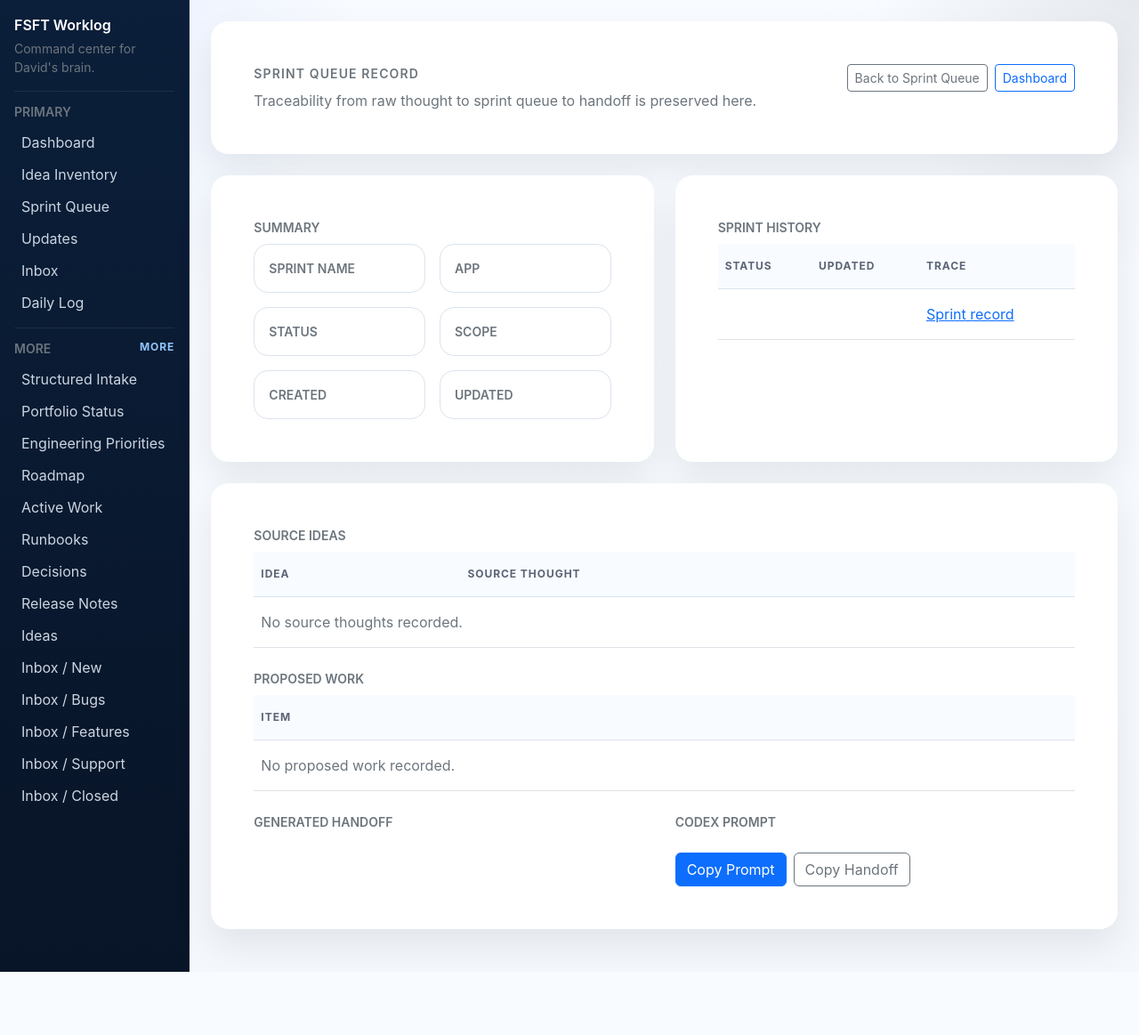
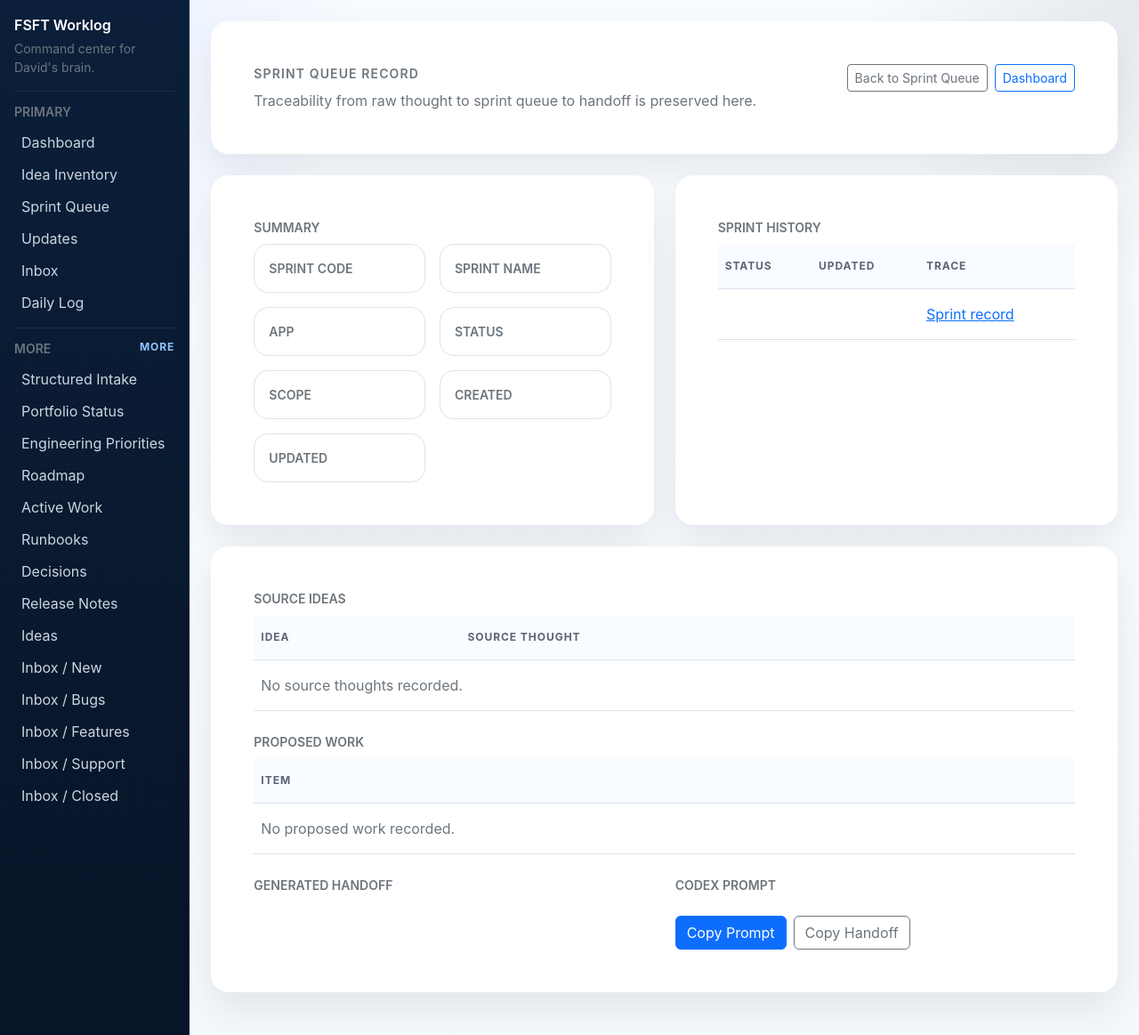
Before and after one commit to fourseasonsft/worklog-viewer, a Flask app: template templates/sprint_detail.html in a window 1280 px wide. Shown: the whole page at 89% size. Before the commit the page ends 1092 px from the top, so only its background shows below. Run offline with Flask 3, Linux system fonts and the light colour scheme; the template is opened without the code that fills it, so the values that code supplies are empty; some libraries are stand-ins or nearby versions.

Commit message:
Add sprint codes to generated sprints

```diff
--- a/app.py
+++ b/app.py
@@ -71,6 +71,17 @@ APP_FILTERS = {
     "worklog": "Worklog",
 }
 APP_ORDER = ["Core", "Unity", "IMS", "CY Storage", "Dispatch", "Parking", "Hiring", "Worklog", "Other"]
+SPRINT_CODE_PREFIXES = {
+    "core": "CORE",
+    "unity": "UNITY",
+    "ims": "IMS",
+    "cy-storage": "CY",
+    "dispatch": "DISPATCH",
+    "parking": "PARKING",
+    "hiring": "HIRING",
+    "worklog": "WL",
+    "other": "OTHER",
+}
 INBOX_TYPES = {
     "all",
     "new",
@@ -702,9 +713,63 @@ def _sprint_id_prefix() -> str:
     return datetime.now(timezone.utc).strftime("%Y%m%d%H%M%S")
 
 
+def _sprint_code_prefix(app_product: str) -> str:
+    return SPRINT_CODE_PREFIXES.get(_normalize_app_filter(app_product), "OTHER")
+
+
+def _sprint_code_date() -> str:
+    return datetime.now(timezone.utc).strftime("%Y%m%d")
+
+
+def _existing_sprint_codes() -> set[str]:
+    codes = set()
+    for record in _sprint_records():
+        code = str(record.get("sprint_code") or "").strip().upper()
+        if code:
+            codes.add(code)
+    return codes
+
+
+def _generate_sprint_code(app_product: str, reserved_codes: set[str] | None = None) -> str:
+    prefix = _sprint_code_prefix(app_product)
+    date_stamp = _sprint_code_date()
+    existing = _existing_sprint_codes()
+    if reserved_codes:
+        existing = existing.union({code.upper() for code in reserved_codes})
+    for sequence in range(1, 1000):
+        code = f"{prefix}-SPRINT-{date_stamp}-{sequence:03d}"
+        if code not in existing:
+            return code
+    raise ValueError("Unable to generate a unique sprint code.")
+
+
+def _sprint_code_from_record(record: dict[str, object]) -> str:
+    code = str(record.get("sprint_code") or record.get("sprint_id") or "").strip().upper()
+    if code.startswith("SP-"):
+        code = code[3:]
+    return code
+
+
+def _update_sprint_record_text(path: Path, updates: dict[str, str]) -> None:
+    text = path.read_text(encoding="utf-8")
+    for key, value in updates.items():
+        pattern = rf"^- {re.escape(key)}: .*?$"
+        replacement = f"- {key}: {value}"
+        if re.search(pattern, text, flags=re.M):
+            text = re.sub(pattern, replacement, text, flags=re.M)
+        else:
+            insert_at = text.find("\n\n")
+            if insert_at == -1:
+                text += f"\n- {key}: {value}\n"
+            else:
+                text = text[: insert_at + 2] + f"- {key}: {value}\n" + text[insert_at + 2 :]
+    path.write_text(text, encoding="utf-8")
+
+
 def _write_sprint_record(group: dict[str, object], status: str = "approved") -> Path:
     _ensure_sprint_dirs()
     sprint_id = str(group.get("sprint_id") or f"sp-{_sprint_id_prefix()}")
+    sprint_code = str(group.get("sprint_code") or _generate_sprint_code(str(group.get("app_product") or "Other")))
     title = str(group.get("sprint_group_name") or "Sprint")
     path = _sprint_record_path(status, sprint_id, title)
     source_thoughts = [str(item) for item in group.get("source_thoughts", [])]
@@ -716,6 +781,7 @@ def _write_sprint_record(group: dict[str, object], status: str = "approved") ->
             f"# Sprint Queue Record: {title}",
             "",
             f"- sprint_id: {sprint_id}",
+            f"- sprint_code: {sprint_code}",
             f"- app_product: {app_product}",
             f"- status: {status}",
             f"- scope: {group.get('scope') or 'Small'}",
@@ -738,6 +804,9 @@ def _write_sprint_record(group: dict[str, object], status: str = "approved") ->
             "",
             "## Codex/ChatGPT Starting Prompt",
             str(group.get("starting_prompt") or ""),
+            "",
+            "## Completion Requirement",
+            f"When this sprint is complete, update Worklog using Sprint Code {sprint_code}.",
             "",
         ]
     )
@@ -774,6 +843,7 @@ def _parse_sprint_record(path: Path) -> dict[str, object]:
             handoff_markdown = handoff_file.read_text(encoding="utf-8")
     return {
         "id": sprint_id,
+        "sprint_code": meta.get("sprint_code") or sprint_id.upper(),
         "title": title,
         "app_product": app_product,
         "status": status.title(),
@@ -790,6 +860,7 @@ def _parse_sprint_record(path: Path) -> dict[str, object]:
         "handoff_markdown": handoff_markdown,
         "raw_html": _render_markdown(text),
         "starting_prompt": meta.get("starting_prompt") or _extract_section_text(text, "Codex/ChatGPT Starting Prompt"),
+        "completion_requirement": meta.get("completion requirement") or _extract_section_text(text, "Completion Requirement"),
     }
 
 
@@ -1018,9 +1089,27 @@ def _update_sprint_record(record_path: Path, status: str) -> Path:
     return new_path
 
 
+def _append_sprint_completion_notes(record_path: Path, notes: str) -> Path:
+    text = record_path.read_text(encoding="utf-8")
+    if "## Completion Notes" not in text:
+        text += "\n## Completion Notes\n"
+    text += f"\n{notes.strip()}\n"
+    text = re.sub(r"^- updated_at: .*?$", f"- updated_at: {datetime.now(timezone.utc).isoformat()}", text, flags=re.M)
+    record_path.write_text(text, encoding="utf-8")
+    return record_path
+
+
 def _sprint_record_by_id(sprint_id: str) -> dict[str, object] | None:
     for record in _sprint_records():
         if record.get("id") == sprint_id:
+            return record
+    return None
+
+
+def _sprint_record_by_code(sprint_code: str) -> dict[str, object] | None:
+    sprint_code = sprint_code.strip().upper()
+    for record in _sprint_records():
+        if str(record.get("sprint_code") or "").strip().upper() == sprint_code:
             return record
     return None
 
@@ -1289,11 +1378,13 @@ def _sprint_group_priority(thoughts: list[dict[str, str]]) -> str:
     return "Low"
 
 
-def _build_codex_prompt(app_name: str, sprint_name: str, thoughts: list[dict[str, str]]) -> str:
+def _build_codex_prompt(app_name: str, sprint_name: str, thoughts: list[dict[str, str]], sprint_code: str = "") -> str:
     source_titles = ", ".join(thought.get("title") or thought.get("path") or "Thought" for thought in thoughts[:5])
     return (
         f"Start a focused implementation conversation for {app_name}. "
         f"Work on the sprint group '{sprint_name}'. "
+        f"Sprint Code: {sprint_code or 'TBD'}. "
+        "Completion Requirement: At the end of this sprint, update the matching Sprint Queue record by Sprint Code. Do not leave the sprint status stale. "
         f"Source ideas: {source_titles}. "
         "Keep the scope small, preserve existing behavior, and return a concise plan before editing files."
     )
@@ -1301,6 +1392,7 @@ def _build_codex_prompt(app_name: str, sprint_name: str, thoughts: list[dict[str
 
 def _build_handoff_markdown(app_name: str, sprint_name: str, thoughts: list[dict[str, str]], group: dict[str, object]) -> str:
     purpose = group.get("purpose") or f"Turn {app_name} raw ideas into a focused sprint-sized implementation conversation."
+    sprint_code = str(group.get("sprint_code") or (thoughts[0].get("sprint_code") if thoughts else "") or "TBD").strip()
     proposed_work = []
     for thought in thoughts[:5]:
         text = thought.get("raw_text", "").strip().splitlines()[0][:140] if thought.get("raw_text") else thought.get("title") or "Thought"
@@ -1310,6 +1402,9 @@ def _build_handoff_markdown(app_name: str, sprint_name: str, thoughts: list[dict
         [
             f"# Sprint Handoff: {sprint_name}",
             "",
+            "## Sprint Code",
+            sprint_code,
+            "",
             f"## App/Product",
             app_name,
             "",
@@ -1328,8 +1423,11 @@ def _build_handoff_markdown(app_name: str, sprint_name: str, thoughts: list[dict
             "## Recommended First Step",
             str(group.get("recommended_first_step") or "Open the source ideas, confirm the smallest common implementation slice, and outline the first chat response."),
             "",
+            "## Completion Requirement",
+            f"When this sprint is complete, update Worklog using Sprint Code {sprint_code}.",
+            "",
             "## Codex/ChatGPT Starting Prompt",
-            str(group.get("starting_prompt") or _build_codex_prompt(app_name, sprint_name, thoughts)),
+            str(group.get("starting_prompt") or _build_codex_prompt(app_name, sprint_name, thoughts, sprint_code)),
             "",
         ]
     )
@@ -1361,6 +1459,7 @@ def _group_thoughts_for_sprints(items: list[dict[str, str]]) -> dict[str, object
 
     app_groups = []
     sprint_groups = []
+    reserved_codes = set(_existing_sprint_codes())
     for app_name in APP_ORDER:
         thoughts = grouped.get(app_name, [])
         if not thoughts:
@@ -1391,6 +1490,8 @@ def _group_thoughts_for_sprints(items: list[dict[str, str]]) -> dict[str, object
 
         for cluster_name, cluster_thoughts in by_cluster.items():
             sprint_name = _sprint_group_name(app_name, cluster_thoughts)
+            sprint_code = _generate_sprint_code(app_name, reserved_codes)
+            reserved_codes.add(sprint_code)
             proposed_type = _sprint_group_type(cluster_thoughts)
             feasibility = _sprint_group_feasibility(cluster_thoughts)
             priority = _sprint_group_priority(cluster_thoughts)
@@ -1401,6 +1502,7 @@ def _group_thoughts_for_sprints(items: list[dict[str, str]]) -> dict[str, object
             )
             group = {
                 "app_product": app_name,
+                "sprint_code": sprint_code,
                 "sprint_group_name": sprint_name,
                 "ideas_included": len(cluster_thoughts),
                 "proposed_type": proposed_type,
@@ -1415,17 +1517,21 @@ def _group_thoughts_for_sprints(items: list[dict[str, str]]) -> dict[str, object
                 ],
                 "scope": _sprint_group_scope(cluster_thoughts),
                 "purpose": f"Turn {app_name} ideas into a focused {cluster_name} sprint.",
-                "starting_prompt": _build_codex_prompt(app_name, sprint_name, cluster_thoughts),
+                "starting_prompt": "",
                 "thoughts": cluster_thoughts,
             }
+            group["starting_prompt"] = _build_codex_prompt(app_name, sprint_name, cluster_thoughts, sprint_code)
             sprint_groups.append(group)
 
     if not sprint_groups:
         thought = active_items[0]
         sprint_name = _sprint_group_name(thought["ai_inferred_app"], [thought])
+        sprint_code = _generate_sprint_code(thought["ai_inferred_app"], reserved_codes)
+        reserved_codes.add(sprint_code)
         sprint_groups.append(
             {
                 "app_product": thought["ai_inferred_app"],
+                "sprint_code": sprint_code,
                 "sprint_group_name": sprint_name,
                 "ideas_included": 1,
                 "proposed_type": _sprint_group_type([thought]),
@@ -1436,7 +1542,7 @@ def _group_thoughts_for_sprints(items: list[dict[str, str]]) -> dict[str, object
                 "proposed_work": [thought.get("raw_text", "").strip().splitlines()[0][:160]] if thought.get("raw_text") else [],
                 "scope": "Small",
                 "purpose": f"Turn {thought['ai_inferred_app']} ideas into a focused sprint.",
-                "starting_prompt": _build_codex_prompt(thought["ai_inferred_app"], sprint_name, [thought]),
+                "starting_prompt": _build_codex_prompt(thought["ai_inferred_app"], sprint_name, [thought], sprint_code),
                 "thoughts": [thought],
             }
         )
@@ -2007,6 +2113,40 @@ def sprint_action(sprint_id: str):
     else:
         abort(400)
     return redirect(url_for("sprint_detail", sprint_id=sprint_id))
+
+
+@app.route("/sprints/code/<sprint_code>", methods=["GET"])
+@_require_worklog_session
+def sprint_detail_by_code(sprint_code: str):
+    record = _sprint_record_by_code(sprint_code)
+    if not record:
+        abort(404)
+    return redirect(url_for("sprint_detail", sprint_id=record["id"]))
+
+
+@app.route("/sprints/code/<sprint_code>/action", methods=["POST"])
+@_require_worklog_session
+def sprint_action_by_code(sprint_code: str):
+    record = _sprint_record_by_code(sprint_code)
+    if not record:
+        abort(404)
+    confirmation = (request.form.get("confirm") or "").strip().lower()
+    if confirmation != "yes":
+        return {"ok": False, "error": "Confirmation required to update sprint status by code."}, 400
+    action = (request.form.get("action") or "").strip().lower()
+    record_path = WORKLOG_ROOT / str(record["path"])
+    if action == "start":
+        record_path = _update_sprint_record(record_path, "active")
+    elif action == "complete":
+        record_path = _update_sprint_record(record_path, "completed")
+    elif action == "ship":
+        record_path = _update_sprint_record(record_path, "shipped")
+    else:
+        abort(400)
+    notes = (request.form.get("completion_notes") or "").strip()
+    if notes:
+        _append_sprint_completion_notes(record_path, notes)
+    return redirect(url_for("sprint_detail", sprint_id=record["id"]))
 
 
 @app.route("/api/assistant/thoughts")
--- a/templates/sprint_detail.html
+++ b/templates/sprint_detail.html
@@ -22,6 +22,7 @@
       <div class="card-body p-4 p-xl-5">
         <div class="text-uppercase text-secondary small fw-semibold mb-2">Summary</div>
         <div class="row g-3">
+          <div class="col-12 col-md-6"><div class="priority-card"><div class="text-secondary small text-uppercase fw-semibold">Sprint Code</div><div class="fw-semibold">{{ record.sprint_code }}</div></div></div>
           <div class="col-12 col-md-6"><div class="priority-card"><div class="text-secondary small text-uppercase fw-semibold">Sprint Name</div><div class="fw-semibold">{{ record.title }}</div></div></div>
           <div class="col-12 col-md-6"><div class="priority-card"><div class="text-secondary small text-uppercase fw-semibold">App</div><div class="fw-semibold">{{ record.app_product }}</div></div></div>
           <div class="col-12 col-md-6"><div class="priority-card"><div class="text-secondary small text-uppercase fw-semibold">Status</div><div class="fw-semibold">{{ record.status }}</div></div></div>
@@ -111,6 +112,7 @@
           <div class="col-12 col-xl-6">
             <div class="text-uppercase text-secondary small fw-semibold mb-2">Codex Prompt</div>
             <pre class="assistant-pre" id="prompt-copy">{{ record.starting_prompt }}</pre>
+            <div class="text-secondary small mb-2">{{ record.completion_requirement }}</div>
             <div class="d-flex flex-wrap gap-2 mt-3">
               <button class="btn btn-primary" type="button" data-copy-target="prompt-copy">Copy Prompt</button>
               <button class="btn btn-outline-secondary" type="button" data-copy-target="handoff-copy">Copy Handoff</button>
--- a/templates/sprints.html
+++ b/templates/sprints.html
@@ -50,6 +50,7 @@
       <table class="table inbox-table align-middle mb-0">
         <thead>
           <tr>
+            <th>Sprint Code</th>
             <th>Sprint Name</th>
             <th>App/Product</th>
             <th>Status</th>
@@ -64,6 +65,7 @@
           {% if records %}
             {% for record in records %}
               <tr>
+                <td class="text-nowrap fw-semibold">{{ record.sprint_code }}</td>
                 <td class="fw-semibold">{{ record.title }}</td>
                 <td><span class="badge text-bg-light border">{{ record.app_product }}</span></td>
                 <td><span class="badge {% if record.status_key == 'active' %}text-bg-primary{% elif record.status_key == 'approved' %}text-bg-warning{% elif record.status_key == 'completed' %}text-bg-secondary{% elif record.status_key == 'shipped' %}text-bg-success{% else %}text-bg-light border{% endif %}">{{ record.status }}</span></td>
@@ -95,7 +97,7 @@
               </tr>
             {% endfor %}
           {% else %}
-            <tr><td colspan="8" class="p-4 text-secondary">No sprint records match the selected filters.</td></tr>
+            <tr><td colspan="9" class="p-4 text-secondary">No sprint records match the selected filters.</td></tr>
           {% endif %}
         </tbody>
       </table>
```
Also changed, not shown: tests/test_assistant.py (+6 -0 lines), tests/test_sprints.py (+36 -1 lines).
